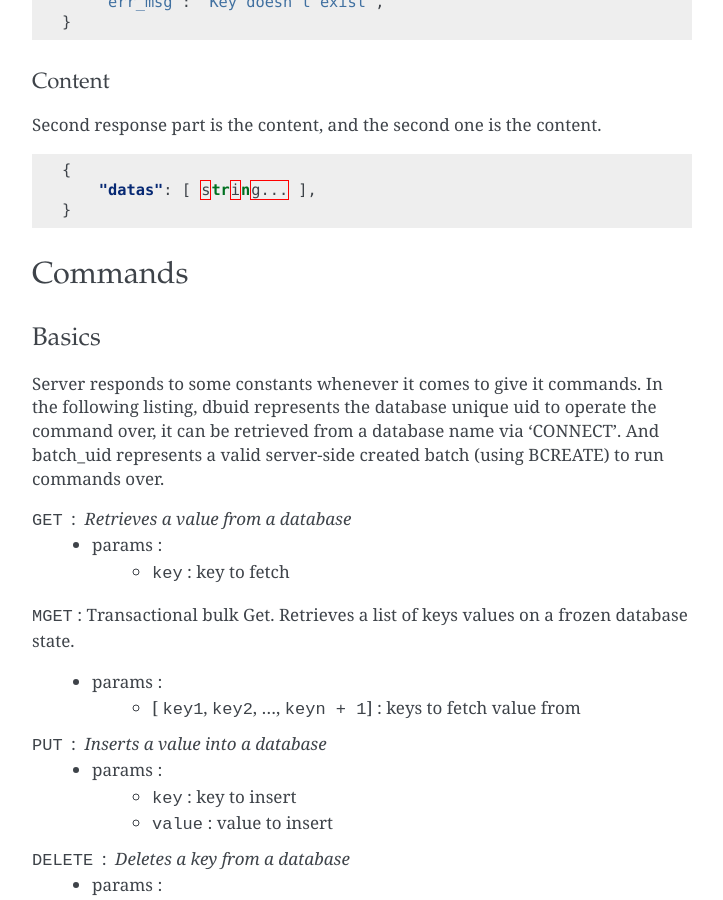
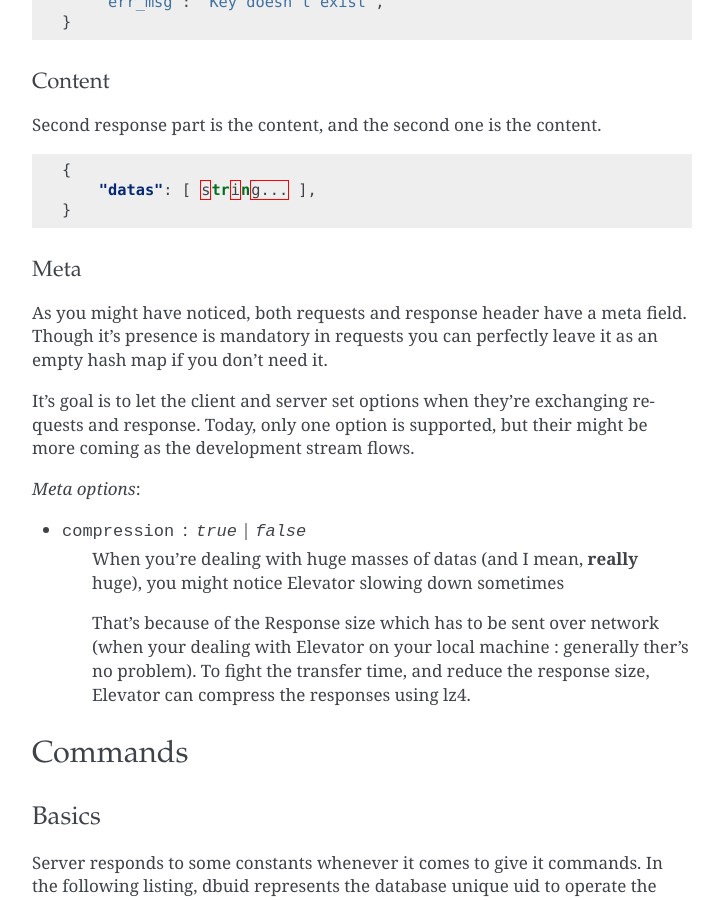
Before and after one commit to oleiade/Elevator, a Sphinx documentation site: the page built from docs/source/protocol.rst, in a window 1280 px wide and 900 px high, scrolled down 2095 px. Shown: the whole window, without its empty margins (388-1111 px from the left). Built offline with Sphinx 7.4.7, drawn with Linux system fonts in a browser that asks for light colours.

Commit message:
Update : documenting messages meta

```diff
--- a/docs/source/protocol.rst
+++ b/docs/source/protocol.rst
@@ -118,6 +118,28 @@ and the second one is the content.
     {
         "datas": [ string... ],
     }
+
+
+.. _meta:
+
+Meta
+~~~~~~~~~~~
+
+As you might have noticed, both requests and response header have a meta field. Though it's presence is mandatory in requests
+you can perfectly leave it as an empty hash map if you don't need it.
+
+It's goal is to let the client and server set options when they're exchanging requests and response. Today, only one option is
+supported, but their might be more coming as the development stream flows.
+
+*Meta options*:
+
+* ``compression`` : ``true`` | ``false``
+    When you're dealing with huge masses of datas (and I mean, **really** huge), you might notice Elevator slowing
+    down sometimes
+
+    That's because of the Response size which has to be sent over network (when your dealing with Elevator on your local
+    machine : generally ther's no problem). To fight the transfer time, and reduce the response size, Elevator can compress the responses
+    using lz4.
 
 
 .. _commands:
```
